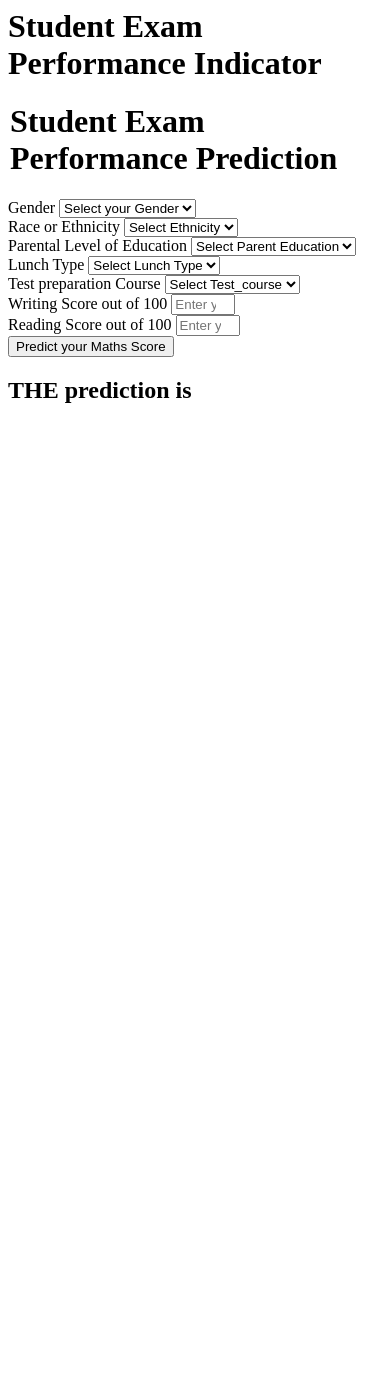
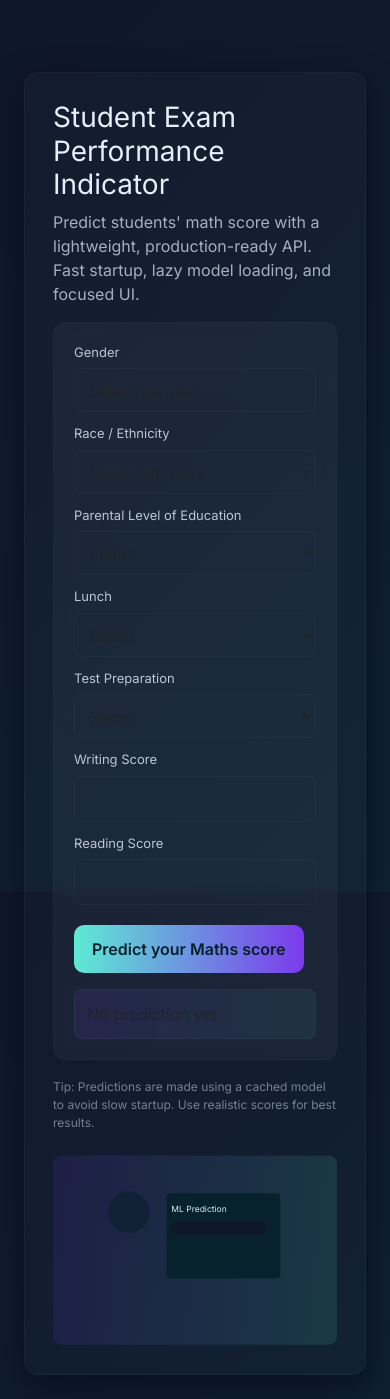
Before and after one commit to aryan-nampally/student-performance-using-MLOPS, a Flask app: page /predictdata in a window 390 px wide. Before the commit the page ends 403 px from the top, so only its background shows below. Run offline with Flask 3, Linux system fonts and the light colour scheme.

Commit message:
feat(ui): modernize UI with animations, responsive layout and styles

```diff
--- /dev/null
+++ b/static/css/styles.css
@@ -0,0 +1,56 @@
+/* Modern UI styles */
+@import url('https://fonts.googleapis.com/css2?family=Inter:wght@300;400;600;700&display=swap');
+
+:root{
+  --bg1: #0f172a; /* deep navy */
+  --bg2: #0f2233; /* darker teal */
+  --accent: #5eead4; /* aqua */
+  --accent-2: #7c3aed; /* purple */
+  --card: rgba(255,255,255,0.04);
+  --glass: rgba(255,255,255,0.05);
+}
+
+*{box-sizing:border-box;font-family: 'Inter', system-ui, -apple-system, 'Segoe UI', Roboto, 'Helvetica Neue', Arial;}
+html,body{height:100%;margin:0;background:linear-gradient(135deg,var(--bg1),var(--bg2));color:#e6eef8}
+
+.container{
+  max-width:1000px;margin:48px auto;padding:24px;
+}
+.hero{
+  display:flex;gap:24px;align-items:center;justify-content:space-between;padding:28px;border-radius:14px;background:linear-gradient(180deg, rgba(255,255,255,0.02), rgba(255,255,255,0.01));box-shadow:0 10px 30px rgba(2,6,23,0.6);border:1px solid rgba(255,255,255,0.03);
+}
+.hero-left{flex:1}
+.hero-right{width:360px}
+.h-title{font-size:28px;margin:0 0 8px 0}
+.h-sub{color:rgba(230,238,248,0.7);margin:0 0 16px}
+
+.card{background:var(--card);padding:20px;border-radius:12px;backdrop-filter: blur(6px);border:1px solid rgba(255,255,255,0.02)}
+.form-row{display:grid;grid-template-columns:1fr 1fr;gap:12px}
+.form-row .full{grid-column:1/-1}
+label{display:block;font-size:13px;color:rgba(230,238,248,0.8);margin-bottom:6px}
+select,input{width:100%;padding:10px;border-radius:8px;border:1px solid rgba(255,255,255,0.03);background:transparent;color:inherit}
+select:focus,input:focus{outline:none;box-shadow:0 0 0 3px rgba(94,234,212,0.08);border-color:var(--accent)}
+
+.btn-primary{background:linear-gradient(90deg,var(--accent),var(--accent-2));border:none;color:#06212b;padding:12px 18px;border-radius:10px;font-weight:600;cursor:pointer;display:inline-flex;align-items:center;gap:10px}
+.btn-primary:disabled{opacity:0.6;cursor:not-allowed}
+
+/* spinner */
+.spinner{width:16px;height:16px;border:2px solid rgba(0,0,0,0.1);border-top-color:rgba(255,255,255,0.9);border-radius:50%;animation:spin 0.8s linear infinite}
+@keyframes spin{to{transform:rotate(360deg)}}
+
+/* floating animation */
+@keyframes floatUp{0%{transform:translateY(0)}50%{transform:translateY(-8px)}100%{transform:translateY(0)}}
+.hero-right svg{animation:floatUp 6s ease-in-out infinite}
+
+.result{margin-top:16px;padding:12px;border-radius:8px;background:linear-gradient(90deg, rgba(124,58,237,0.12), rgba(94,234,212,0.06));border:1px solid rgba(255,255,255,0.03);opacity:0;transform:translateY(8px);transition:all 420ms ease}
+.result.show{opacity:1;transform:translateY(0)}
+
+.small{font-size:13px;color:rgba(230,238,248,0.65)}
+
+.footer{margin-top:18px;font-size:12px;color:rgba(230,238,248,0.48)}
+
+@media(max-width:820px){
+  .hero{flex-direction:column}
+  .hero-right{width:100%}
+  .form-row{grid-template-columns:1fr}
+}
--- /dev/null
+++ b/static/js/main.js
@@ -0,0 +1,22 @@
+document.addEventListener('DOMContentLoaded',function(){
+  const form=document.querySelector('#predict-form');
+  const btn=document.querySelector('#submit-btn');
+  const result=document.querySelector('#prediction-result');
+
+  if(result && result.textContent.trim().length>0){
+    // animate in result
+    result.classList.add('show');
+  }
+
+  if(form){
+    form.addEventListener('submit', function(){
+      btn.disabled=true;
+      const spinner=document.createElement('span');
+      spinner.className='spinner';
+      spinner.setAttribute('aria-hidden','true');
+      // clear text and append spinner
+      btn.querySelector('span')?.remove();
+      btn.appendChild(spinner);
+    });
+  }
+});
--- a/templates/home.html
+++ b/templates/home.html
@@ -1,111 +1,113 @@
-<html>
+<!DOCTYPE html>
+<html lang="en">
+  <head>
+    <meta charset="utf-8" />
+    <meta name="viewport" content="width=device-width, initial-scale=1" />
+    <title>Student Exam Performance</title>
+    <link href="https://cdn.jsdelivr.net/npm/bootstrap@5.3.2/dist/css/bootstrap.min.css" rel="stylesheet">
+    <link rel="stylesheet" href="{{ url_for('static', filename='css/styles.css') }}">
+  </head>
   <body>
-    <div class="login">
-       <h1>Student Exam Performance Indicator</h1>
-
-       <form action="{{ url_for('predict_datapoint')}}" method="post">
-        <h1>
-            <legend>Student Exam Performance Prediction</legend>
-        </h1>
-        <div class="mb-3">
-            <label class="form-label">Gender</label>
-            <select class="form-control" name="gender" placeholder="Enter you Gender" required>
-                <option class="placeholder" selected disabled value="">Select your Gender</option>
-                <option value="male">
-                    Male
-                </option>
-                <option value="female">
-                    Female
-                </option>
+    <div class="container">
+      <div class="hero">
+        <div class="hero-left">
+          <h1 class="h-title">Student Exam Performance Indicator</h1>
+          <p class="h-sub">Predict students' math score with a lightweight, production-ready API. Fast startup, lazy model loading, and focused UI.</p>
+          <div class="card">
+            <form id="predict-form" action="{{ url_for('predict_datapoint') }}" method="post">
+              <div class="form-row">
+                <div>
+                  <label>Gender</label>
+                  <select name="gender" required>
+                    <option disabled selected value="">Select gender</option>
+                    <option value="male">Male</option>
+                    <option value="female">Female</option>
                   </select>
                 </div>
-        <div class="mb-3">
-            <label class="form-label">Race or Ethnicity</label>
-            <select class="form-control" name="ethnicity" placeholder="Enter you ethnicity" required>
-                <option class="placeholder" selected disabled value="">Select Ethnicity</option>
-                <option value="group A">
-                    Group A
-                </option>
-                <option value="group B">
-                    Group B
-                </option>
-                <option value="group C">
-                    Group C
-                </option>
-                <option value="group D">
-                    Group D
-                </option>
-                <option value="group E">
-                    Group E
-                </option>
+                <div>
+                  <label>Race / Ethnicity</label>
+                  <select name="ethnicity" required>
+                    <option disabled selected value="">Select ethnicity</option>
+                    <option value="group A">Group A</option>
+                    <option value="group B">Group B</option>
+                    <option value="group C">Group C</option>
+                    <option value="group D">Group D</option>
+                    <option value="group E">Group E</option>
                   </select>
                 </div>
-        <div class="mb-3">
-            <label class="form-label">Parental Level of Education</label>
-            <select class="form-control" name="parental_level_of_education"
-                placeholder="Enter you Parent Education" required>
-                <option class="placeholder" selected disabled value="">Select Parent Education</option>
-                <option value="associate's degree">
-                    associate's degree
-                </option>
-                <option value="bachelor's degree">
-                    bachelor's degree
-                </option>
-                <option value="high school">
-                    high school
-                </option>
-                <option value="master's degree">
-                    master's degree
-                </option>
-                <option value="some college">
-                    some college
-                </option>
-                <option value="some high school">
-                    some high school
-                </option>
+
+                <div class="full">
+                  <label>Parental Level of Education</label>
+                  <select name="parental_level_of_education" required>
+                    <option disabled selected value="">Select</option>
+                    <option value="associate's degree">associate's degree</option>
+                    <option value="bachelor's degree">bachelor's degree</option>
+                    <option value="high school">high school</option>
+                    <option value="master's degree">master's degree</option>
+                    <option value="some college">some college</option>
+                    <option value="some high school">some high school</option>
                   </select>
                 </div>
-        <div class="mb-3">
-            <label class="form-label">Lunch Type</label>
-            <select class="form-control" name="lunch" placeholder="Enter you Lunch" required>
-                <option class="placeholder" selected disabled value="">Select Lunch Type</option>
-                <option value="free/reduced">
-                    free/reduced
-                </option>
-                <option value="standard">
-                    standard
-                </option>
+
+                <div>
+                  <label>Lunch</label>
+                  <select name="lunch" required>
+                    <option disabled selected value="">Select</option>
+                    <option value="free/reduced">free/reduced</option>
+                    <option value="standard">standard</option>
                   </select>
                 </div>
-        <div class="mb-3">
-            <label class="form-label">Test preparation Course</label>
-            <select class="form-control" name="test_preparation_course" placeholder="Enter you Course"
-                required>
-                <option class="placeholder" selected disabled value="">Select Test_course</option>
-                <option value="none">
-                    None
-                </option>
-                <option value="completed">
-                    Completed
-                </option>
+
+                <div>
+                  <label>Test Preparation</label>
+                  <select name="test_preparation_course" required>
+                    <option disabled selected value="">Select</option>
+                    <option value="none">None</option>
+                    <option value="completed">Completed</option>
                   </select>
                 </div>
-        <div class="mb-3">
-            <label class="form-label">Writing Score out of 100</label>
-            <input class="form-control" type="number" name="reading_score"
-                placeholder="Enter your Reading score" min='0' max='100' />
+
+                <div>
+                  <label>Writing Score</label>
+                  <input type="number" name="writing_score" min="0" max="100" />
                 </div>
-        <div class="mb-3">
-            <label class="form-label">Reading Score out of 100</label>
-            <input class="form-control" type="number" name="writing_score"
-                placeholder="Enter your Reading Score" min='0' max='100' />
+
+                <div>
+                  <label>Reading Score</label>
+                  <input type="number" name="reading_score" min="0" max="100" />
                 </div>
-        <div class="mb-3">
-            <input class="btn btn-primary" type="submit" value="Predict your Maths Score" required />
+
+                <div class="full" style="margin-top:8px">
+                  <button id="submit-btn" class="btn-primary" type="submit"><span>Predict your Maths score</span></button>
+                </div>
               </div>
             </form>
-    <h2>
-       THE  prediction is {{results}}
-    </h2>
-   <body>
+
+            <div id="prediction-result" class="result">{% if results %}The prediction is <strong>{{ results }}</strong>{% else %}No prediction yet{% endif %}</div>
+          </div>
+
+          <div class="footer small">Tip: Predictions are made using a cached model to avoid slow startup. Use realistic scores for best results.</div>
+        </div>
+
+        <div class="hero-right">
+          <!-- Lightweight illustrative SVG (keeps repo small) -->
+          <svg width="100%" height="100%" viewBox="0 0 600 400" fill="none" xmlns="http://www.w3.org/2000/svg" aria-hidden="true">
+            <defs>
+              <linearGradient id="g" x1="0" x2="1"><stop offset="0" stop-color="#7c3aed"/><stop offset="1" stop-color="#5eead4"/></linearGradient>
+            </defs>
+            <rect rx="18" width="600" height="400" fill="url(#g)" opacity="0.12"/>
+            <g transform="translate(40,40)">
+              <circle cx="120" cy="80" r="44" fill="#0f2233" opacity="0.85"/>
+              <rect x="200" y="40" width="240" height="180" rx="8" fill="#06212b" opacity="0.9"/>
+              <text x="210" y="80" fill="#cbeff3" font-size="18">ML Prediction</text>
+              <rect x="210" y="100" width="200" height="28" rx="6" fill="#0f172a"/>
+            </g>
+          </svg>
+        </div>
+      </div>
+    </div>
+
+    <script src="https://cdn.jsdelivr.net/npm/bootstrap@5.3.2/dist/js/bootstrap.bundle.min.js"></script>
+    <script src="{{ url_for('static', filename='js/main.js') }}"></script>
+  </body>
 </html>
```
Lines whose indentation alone changed are shown as unchanged.
